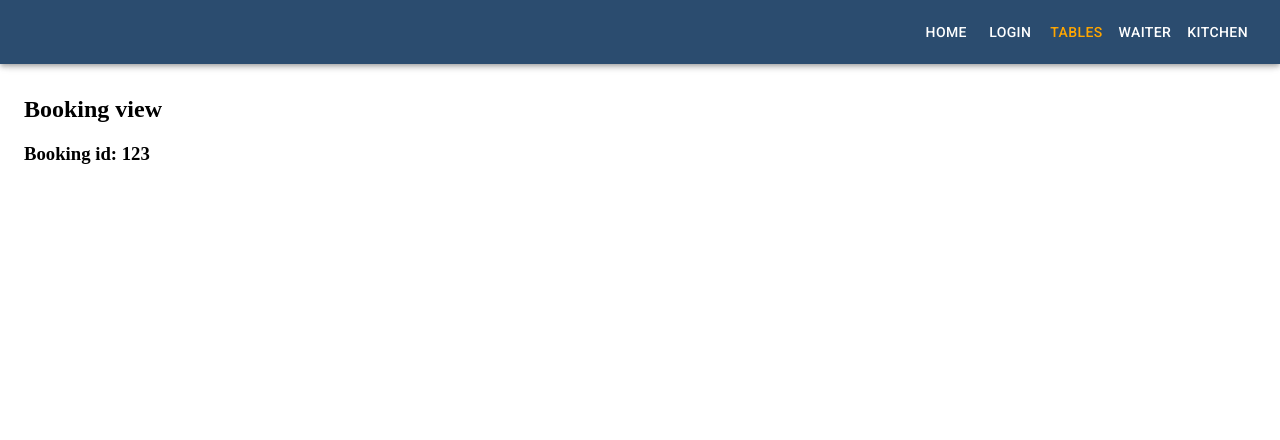
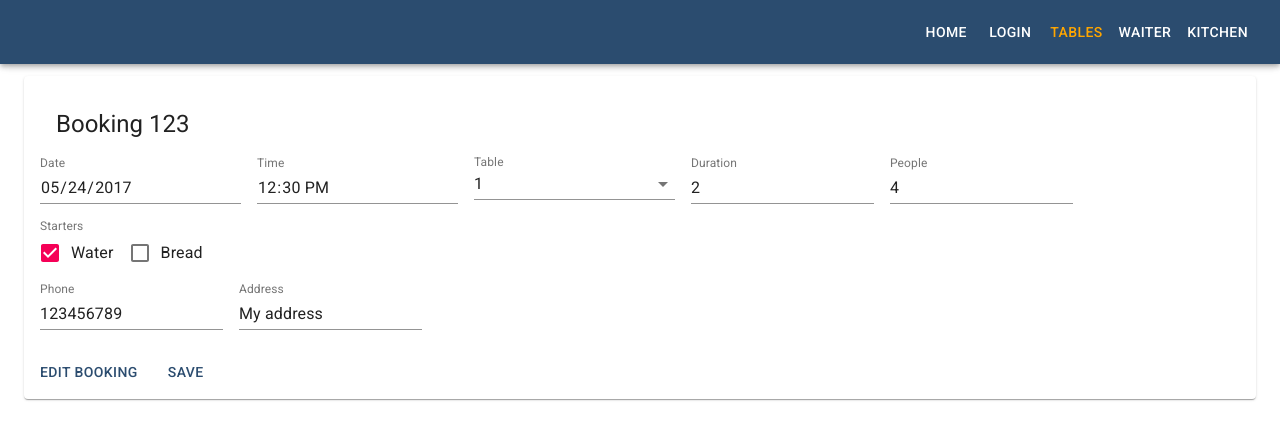
Before and after one commit to doforever/pizzeria-portal, a React (Create React App) app: page /panel/tables/booking/123 in a window 1280 px wide. Shown: the top 440 px of the page. Built offline with nearby package versions, Linux system fonts and the light colour scheme.

Commit message:
Fill booking view with materialUI components

```diff
--- a/src/components/views/Booking/Booking.js
+++ b/src/components/views/Booking/Booking.js
@@ -1,14 +1,149 @@
-import React from 'react';
+import React, { useState } from 'react';
 import PropTypes from 'prop-types';
 import styles from './Booking.module.scss';
 
+import TextField from '@material-ui/core/TextField';
+import Card from '@material-ui/core/Card';
+import CardHeader from '@material-ui/core/CardHeader';
+import CardContent from '@material-ui/core/CardContent';
+import CardActions from '@material-ui/core/CardActions';
+import Button from '@material-ui/core/Button';
+import Select from '@material-ui/core/Select';
+import InputLabel from '@material-ui/core/InputLabel';
+import MenuItem from '@material-ui/core/MenuItem';
+import FormLabel from '@material-ui/core/FormLabel';
+import FormControlLabel from '@material-ui/core/FormControlLabel';
+import Checkbox from '@material-ui/core/Checkbox';
+import Grid from '@material-ui/core/Grid';
+
+
 const Booking = ({match}) => {
   const id = match.params.id;
+  const [isReadOnly, setReadOnly] = useState(true);
 
   return (
     <div className={styles.component}>
-      <h2>Booking view</h2>
-      <h3>Booking id: {id}</h3>
+      <Card>
+        <CardContent>
+          <CardHeader title={`Booking ${id}`} />
+          <form noValidate autoComplete="off">
+            <Grid container spacing={2}>
+              <Grid item>
+                <TextField
+                  className={styles.input}
+                  id="date"
+                  label="Date"
+                  type="date"
+                  value="2017-05-24"
+                  InputLabelProps={{
+                    shrink: true,
+                  }}
+                  inputProps={{
+                    step: 300, // 5 min
+                    readOnly: isReadOnly,
+                  }}
+                />
+              </Grid>
+              <Grid item>
+                <TextField
+                  className={styles.input}
+                  id="time"
+                  label="Time"
+                  type="time"
+                  value="12:30"
+                  InputLabelProps={{
+                    shrink: true,
+                  }}
+                  inputProps={{
+                    step: 300, // 5 min
+                    readOnly: isReadOnly,
+                  }}
+                />
+              </Grid>
+              <Grid item>
+                <InputLabel className={styles.label} id="table">Table</InputLabel>
+                <Select
+                  className={styles.input}
+                  labelId="table"
+                  value={1}
+                  inputProps={{ readOnly: isReadOnly }}
+                >
+                  <MenuItem value={1}>1</MenuItem>
+                  <MenuItem value={2}>2</MenuItem>
+                  <MenuItem value={3}>3</MenuItem>
+                </Select>
+              </Grid>
+              <Grid item>
+                <TextField
+                  label="Duration"
+                  value={2}
+                  type="number"
+                  InputProps={{
+                    readOnly: isReadOnly,
+                  }}
+                  InputLabelProps={{
+                    shrink: true,
+                  }}
+                />
+              </Grid>
+              <Grid item>
+                <TextField
+                  label="People"
+                  value={4}
+                  type="number"
+                  InputProps={{
+                    readOnly: isReadOnly,
+                  }}
+                  InputLabelProps={{
+                    shrink: true,
+                  }}
+                />
+              </Grid>
+              <Grid item>
+                <FormLabel className={styles.label} component="legend">Starters</FormLabel>
+                <FormControlLabel
+                  control={<Checkbox InputProps={{ readOnly: isReadOnly }} checked name="water" />}
+                  label="Water"
+                />
+                <FormControlLabel
+                  control={<Checkbox InputProps={{ readOnly: isReadOnly }} checked={false} name="bread" />}
+                  label="Bread"
+                />
+              </Grid>
+            </Grid>
+            <Grid container spacing={2}>
+              <Grid item>
+                <TextField
+                  label="Phone"
+                  value="123456789"
+                  InputProps={{
+                    readOnly: isReadOnly,
+                  }}
+                  InputLabelProps={{
+                    shrink: true,
+                  }}
+                />
+              </Grid>
+              <Grid item>
+                <TextField
+                  label="Address"
+                  value="My address"
+                  InputProps={{
+                    readOnly: isReadOnly,
+                  }}
+                  InputLabelProps={{
+                    shrink: true,
+                  }}
+                />
+              </Grid>
+            </Grid>
+          </form>
+        </CardContent>
+        <CardActions>
+          <Button color="primary" onClick={() => setReadOnly(false)}>Edit booking</Button>
+          <Button color="primary" onClick={() => setReadOnly(true)}>Save</Button>
+        </CardActions>
+      </Card>
     </div>
   );
 };
--- a/src/components/views/Booking/Booking.module.scss
+++ b/src/components/views/Booking/Booking.module.scss
@@ -3,3 +3,11 @@
 .component {
   padding: $base-size 0;
 }
+
+.input {
+  width: 201px;
+}
+
+.label {
+  font-size: 12px;
+}
```
